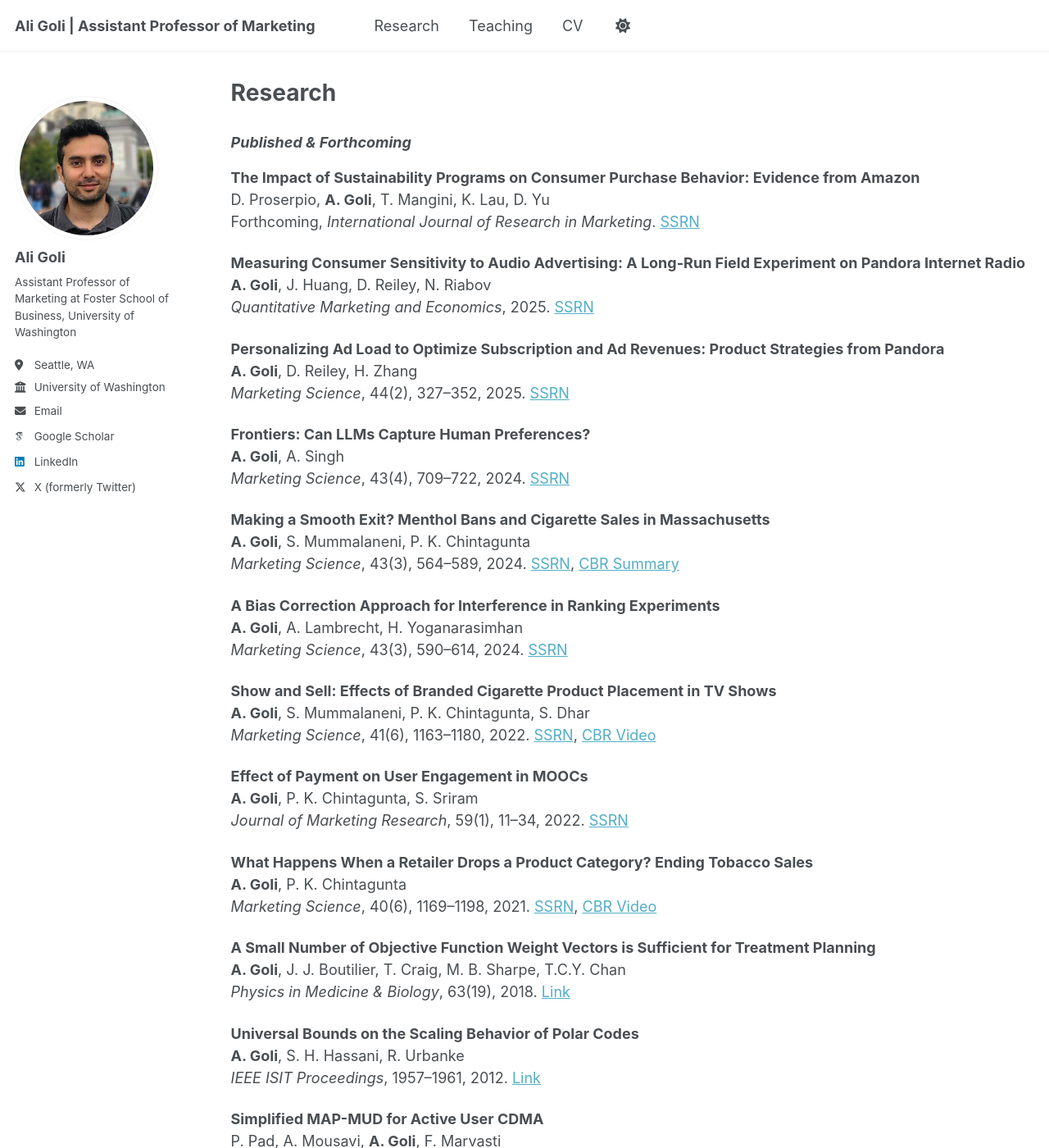
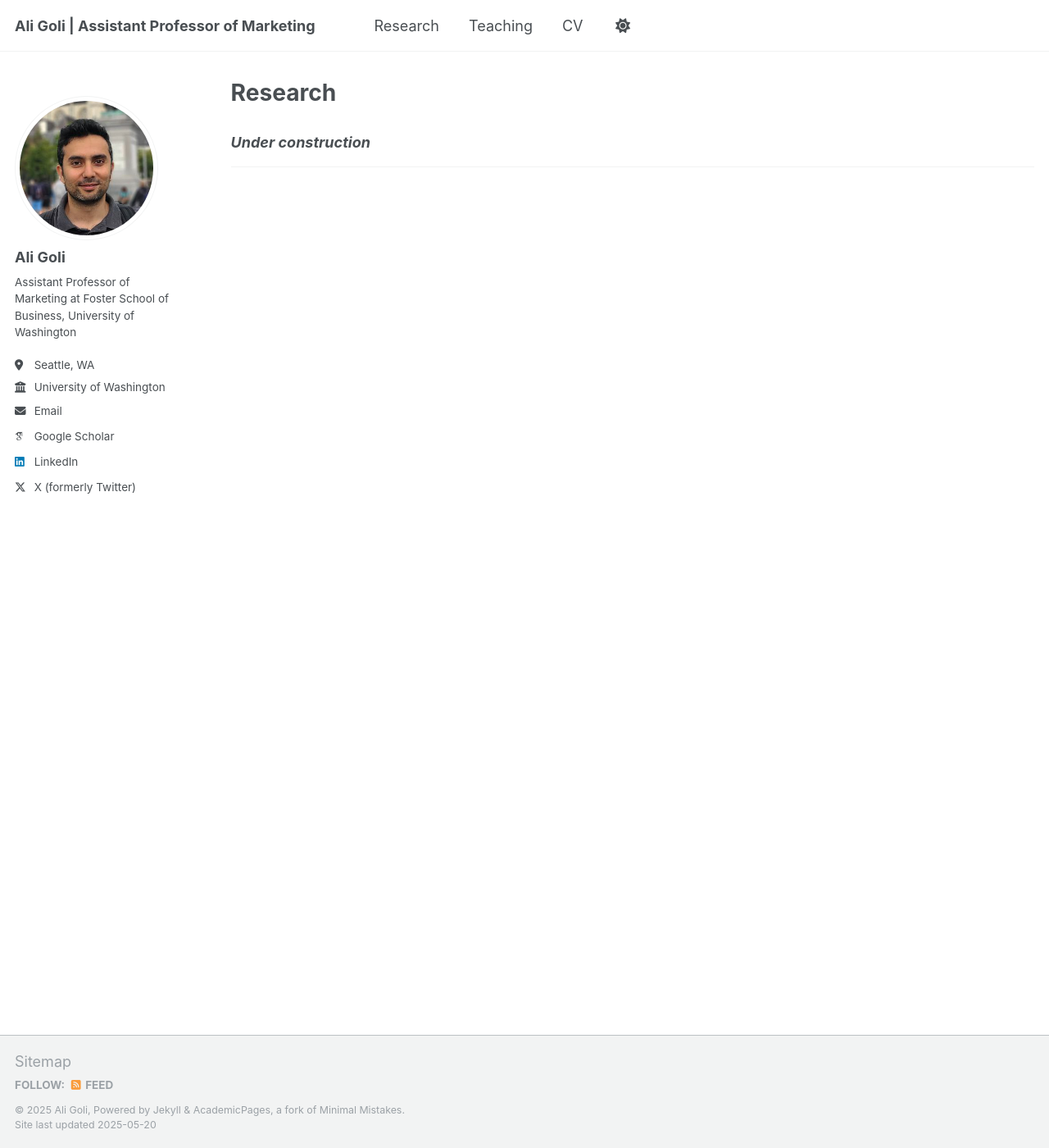
Before and after one commit to golialii/golialii.github.io, a Jekyll site: the page built from _pages/research.md, in a window 1280 px wide and 1400 px high. Shown: the whole window at 82% size. Built offline with Jekyll 4.4.1, drawn with Linux system fonts in a browser that asks for light colours; some web fonts are replaced; some of the changed text lies outside the part shown.

Commit message:
Update research.md

```diff
--- a/_pages/research.md
+++ b/_pages/research.md
@@ -5,70 +5,5 @@ permalink: /research/
 author_profile: true
 ---
 
-### *Published & Forthcoming*
-
-**The Impact of Sustainability Programs on Consumer Purchase Behavior: Evidence from Amazon**
-D. Proserpio, **A. Goli**, T. Mangini, K. Lau, D. Yu
-Forthcoming, *International Journal of Research in Marketing*. [SSRN](https://papers.ssrn.com/sol3/papers.cfm?abstract_id=5045830)
-
-**Measuring Consumer Sensitivity to Audio Advertising: A Long-Run Field Experiment on Pandora Internet Radio**
-**A. Goli**, J. Huang, D. Reiley, N. Riabov
-*Quantitative Marketing and Economics*, 2025. [SSRN](https://papers.ssrn.com/sol3/papers.cfm?abstract_id=3166676)
-
-**Personalizing Ad Load to Optimize Subscription and Ad Revenues: Product Strategies from Pandora**
-**A. Goli**, D. Reiley, H. Zhang
-*Marketing Science*, 44(2), 327–352, 2025. [SSRN](https://papers.ssrn.com/sol3/papers.cfm?abstract_id=3874243)
-
-**Frontiers: Can LLMs Capture Human Preferences?**
-**A. Goli**, A. Singh
-*Marketing Science*, 43(4), 709–722, 2024. [SSRN](https://papers.ssrn.com/sol3/papers.cfm?abstract_id=4437617)
-
-**Making a Smooth Exit? Menthol Bans and Cigarette Sales in Massachusetts**
-**A. Goli**, S. Mummalaneni, P. K. Chintagunta
-*Marketing Science*, 43(3), 564–589, 2024. [SSRN](https://papers.ssrn.com/sol3/papers.cfm?abstract_id=4169265), [CBR Summary](https://www.chicagobooth.edu/review/why-banning-menthol-cigarettes-locally-doesnt-work)
-
-**A Bias Correction Approach for Interference in Ranking Experiments**
-**A. Goli**, A. Lambrecht, H. Yoganarasimhan
-*Marketing Science*, 43(3), 590–614, 2024. [SSRN](https://papers.ssrn.com/sol3/papers.cfm?abstract_id=4021266)
-
-**Show and Sell: Effects of Branded Cigarette Product Placement in TV Shows**
-**A. Goli**, S. Mummalaneni, P. K. Chintagunta, S. Dhar
-*Marketing Science*, 41(6), 1163–1180, 2022. [SSRN](https://papers.ssrn.com/sol3/papers.cfm?abstract_id=3871361), [CBR Video](https://www.youtube.com/watch?v=D6mWD-kyMRk)
-
-**Effect of Payment on User Engagement in MOOCs**
-**A. Goli**, P. K. Chintagunta, S. Sriram
-*Journal of Marketing Research*, 59(1), 11–34, 2022. [SSRN](https://papers.ssrn.com/sol3/papers.cfm?abstract_id=3414406)
-
-**What Happens When a Retailer Drops a Product Category? Ending Tobacco Sales**
-**A. Goli**, P. K. Chintagunta
-*Marketing Science*, 40(6), 1169–1198, 2021. [SSRN](https://papers.ssrn.com/sol3/papers.cfm?abstract_id=3232580), [CBR Video](https://www.youtube.com/watch?v=7AO-wtM7TQQ)
-
-**A Small Number of Objective Function Weight Vectors is Sufficient for Treatment Planning**
-**A. Goli**, J. J. Boutilier, T. Craig, M. B. Sharpe, T.C.Y. Chan
-*Physics in Medicine & Biology*, 63(19), 2018. [Link](https://iopscience.iop.org/article/10.1088/1361-6560/aad2f0)
-
-**Universal Bounds on the Scaling Behavior of Polar Codes**
-**A. Goli**, S. H. Hassani, R. Urbanke
-*IEEE ISIT Proceedings*, 1957–1961, 2012. [Link](https://ieeexplore.ieee.org/abstract/document/6283641)
-
-**Simplified MAP-MUD for Active User CDMA**
-P. Pad, A. Mousavi, **A. Goli**, F. Marvasti
-*IEEE Communications Letters*, 15(6), 599–601, 2011. [Link](https://ieeexplore.ieee.org/document/5743055)
-
+### *Under construction*
 ---
-
-### *Working Papers*
-
-**More Progress, Less Attrition: The Role of User-Generated Content in Online Education**
-V. Deolankar, **A. Goli**, S. Sriram, P. K. Chintagunta.  [Available at SSRN](https://papers.ssrn.com/sol3/papers.cfm?abstract_id=4755183)
-
-**Investigating the Impact of Advertising on Smoking Cessation**
-E. Loghmani, **A. Goli**.  [Available at SSRN](https://papers.ssrn.com/sol3/papers.cfm?abstract_id=4775370)
-
-**Retail Pricing and Organizational Structure**
-S. Tabanakov, **A. Goli**, P. K. Chintagunta.  [Available at SSRN](https://papers.ssrn.com/sol3/papers.cfm?abstract_id=4870276)
-
-**Gender Diversity on Cable News: An Analysis of On-Screen Talent and Viewership**
-**A. Goli**, S. Mummalaneni.  [Available at SSRN](https://papers.ssrn.com/sol3/papers.cfm?abstract_id=4462592)
-
----
```
